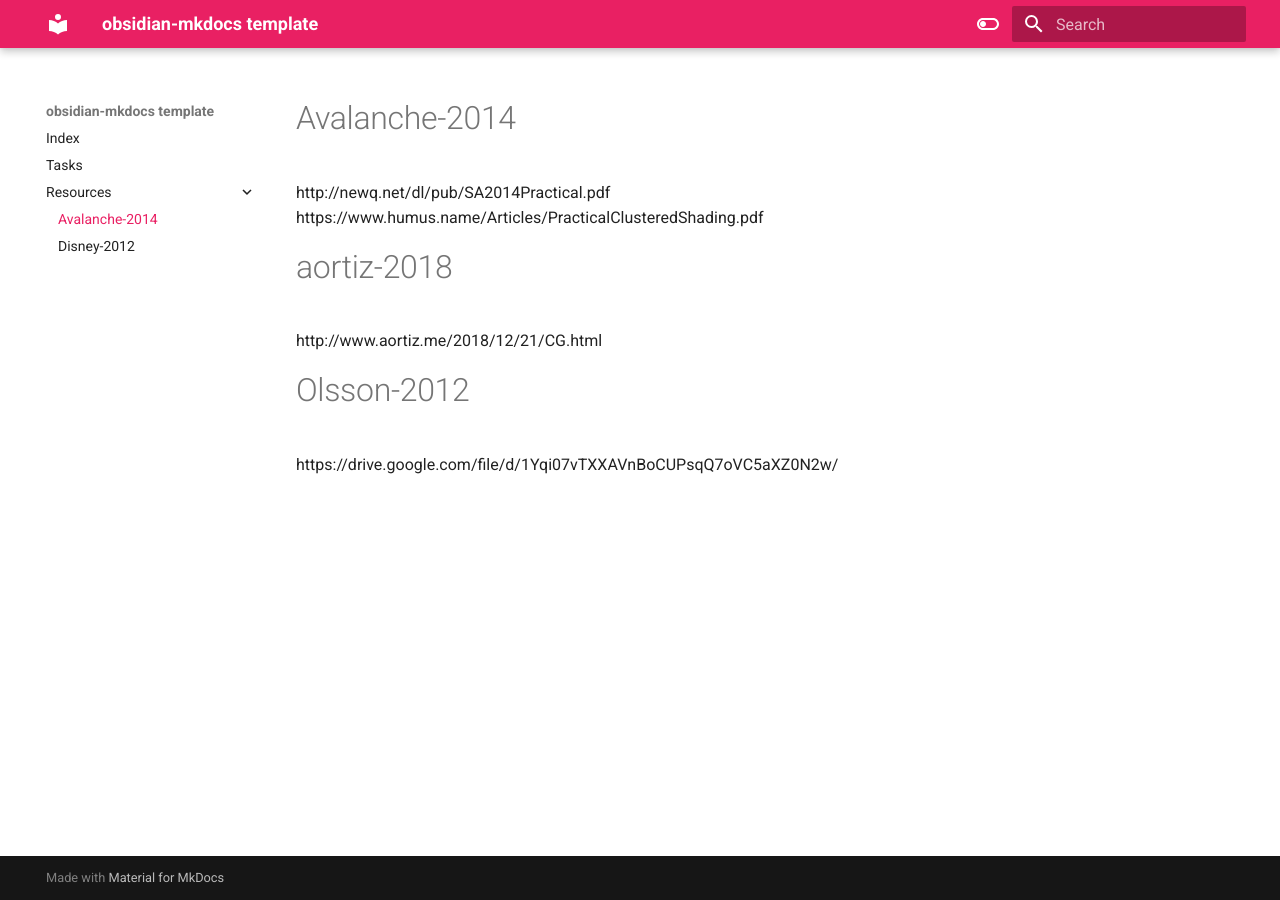
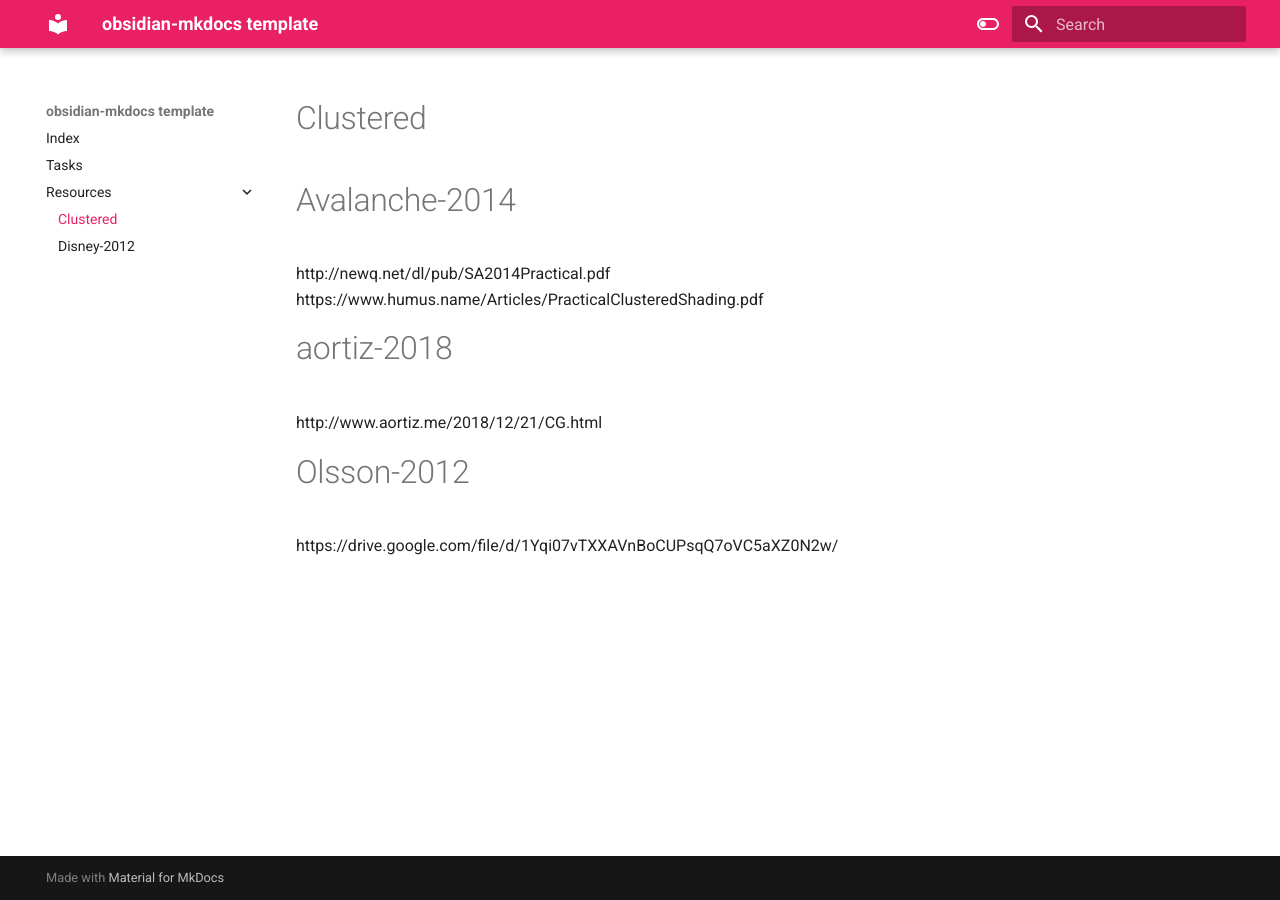
Before and after one commit to OnkelDolf/TestNotes2, an MkDocs documentation site: the page built from docs/Resources/Clustered.md, in a window 1280 px wide. Built offline with MkDocs 1.6.1 and Material for MkDocs 9.7.7, drawn with Linux system fonts in a browser that asks for light colours.

Commit message:
PUSH NOTE : Clustered.md

```diff
--- a/docs/Resources/Clustered.md
+++ b/docs/Resources/Clustered.md
@@ -1,6 +1,4 @@
----
-share: "true"
----
+# Clustered
 #Avalanche-2014
 http://newq.net/dl/pub/SA2014Practical.pdf
 https://www.humus.name/Articles/PracticalClusteredShading.pdf
```
